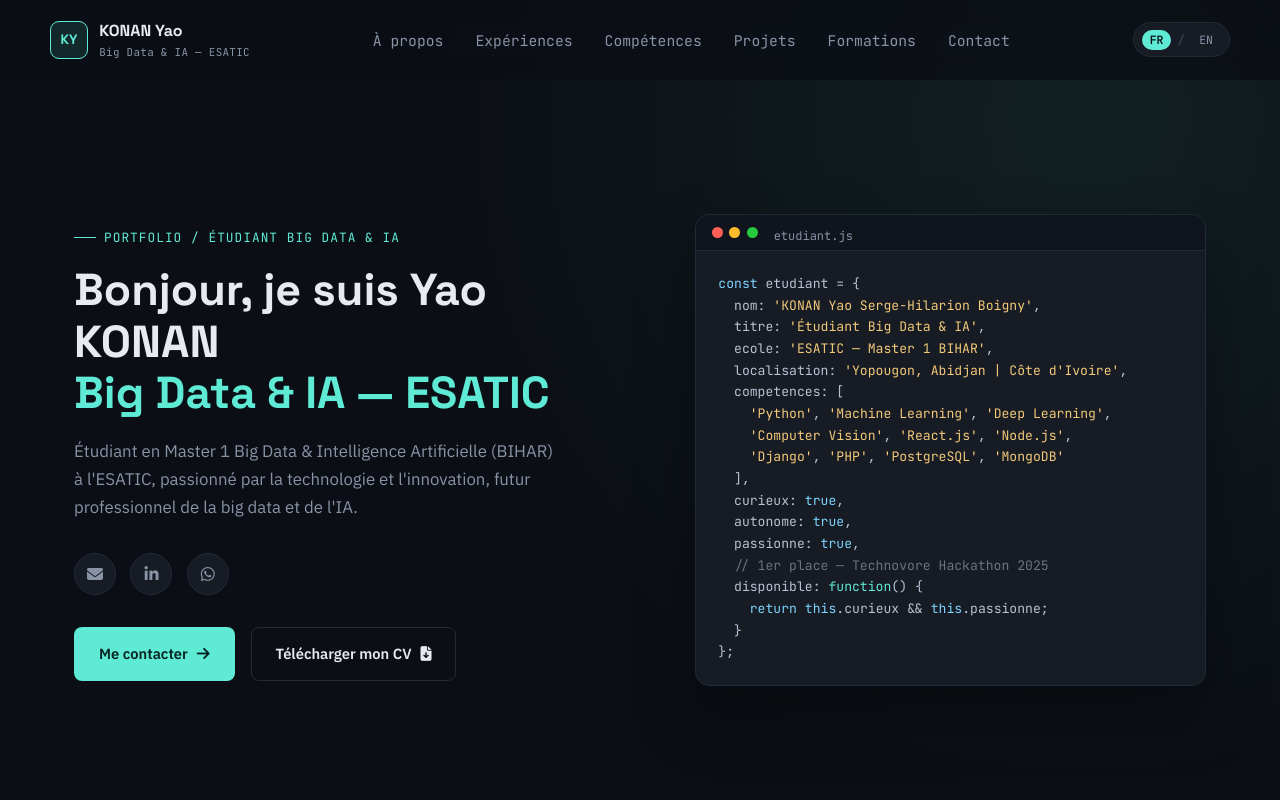
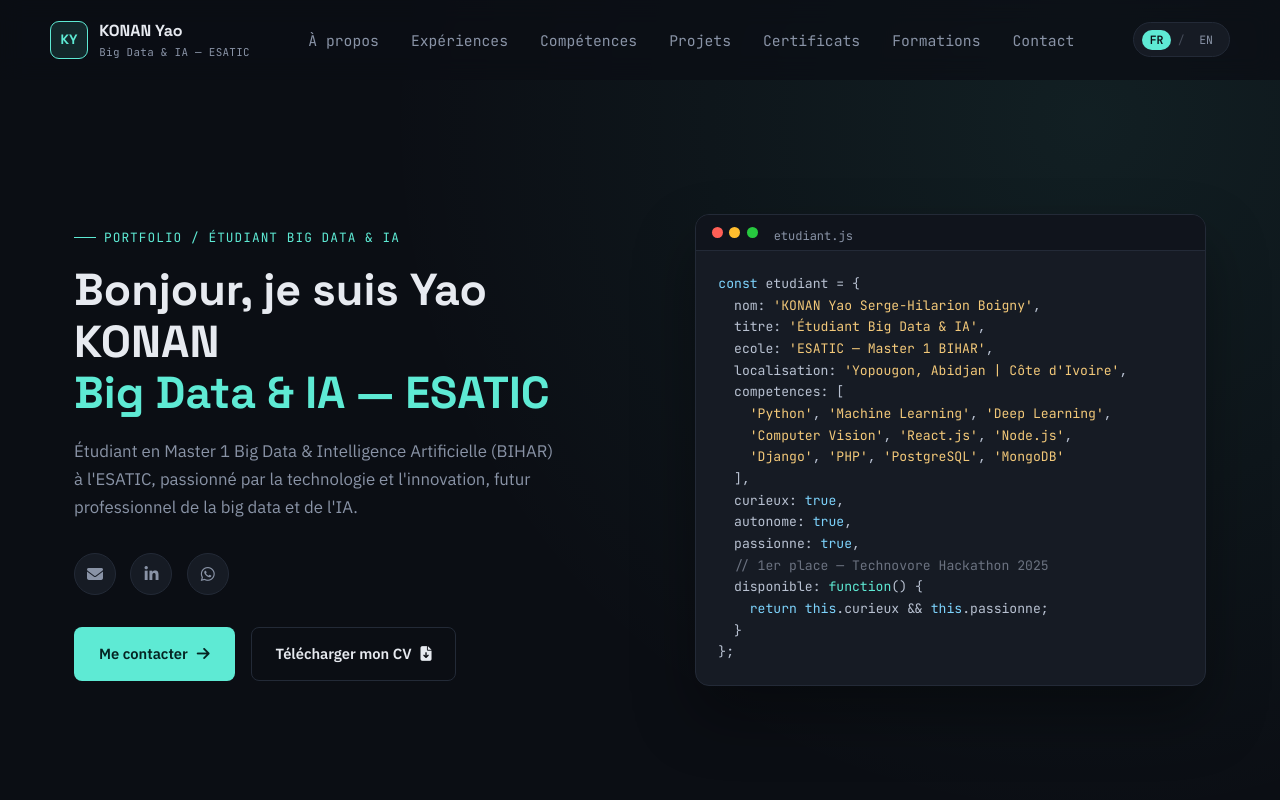
Before and after one commit to Hilarion13225/Yao-Konan-portfolio-react, a React (Vite) app: page / in a window 1280 px wide. Shown: the top 800 px of the page. Built offline with nearby package versions, Linux system fonts and the light colour scheme.

Commit message:
Ajout des certificat

```diff
--- a/src/App.jsx
+++ b/src/App.jsx
@@ -5,6 +5,7 @@ import About from './components/About.jsx'
 import Experience from './components/Experience.jsx'
 import Skills from './components/Skills.jsx'
 import Projects from './components/Projects.jsx'
+import Certificates from './components/Certificates.jsx'
 import Education from './components/Education.jsx'
 import Contact from './components/Contact.jsx'
 import Footer from './components/Footer.jsx'
@@ -35,6 +36,7 @@ export default function App() {
       <Experience />
       <Skills />
       <Projects />
+      <Certificates />
       <Education />
       <Contact />
       <Footer />
--- /dev/null
+++ b/src/components/Certificates.jsx
@@ -0,0 +1,52 @@
+import Reveal from './Reveal.jsx'
+import { certificates } from '../data.js'
+import { useLanguage } from '../i18n/LanguageContext.jsx'
+
+export default function Certificates() {
+  const { lang, t } = useLanguage()
+
+  // Tri du plus récent au plus ancien, peu importe l'ordre dans data.js
+  const sortedCertificates = [...certificates].sort(
+    (a, b) => new Date(b.dateISO) - new Date(a.dateISO)
+  )
+
+  return (
+    <section className="section" id="certificates" style={{ background: 'var(--bg-alt)' }}>
+      <div className="container">
+        <Reveal as="span" className="eyebrow">{t.certificates.eyebrow}</Reveal>
+        <Reveal as="h2" className="section-title">{t.certificates.title}</Reveal>
+        <Reveal as="p" className="section-lead">
+          {t.certificates.lead}
+        </Reveal>
+        <div className="certificates-grid">
+          {sortedCertificates.map((cert, i) => (
+            <Reveal key={i} className="certificate-card">
+              <div className="certificate-icon">
+                {cert.image ? (
+                  <img src={cert.image} alt={cert.title[lang]} />
+                ) : (
+                  <i className="fas fa-certificate"></i>
+                )}
+              </div>
+              <div className="certificate-body">
+                <h3>{cert.title[lang]}</h3>
+                <p className="certificate-issuer">{cert.issuer}</p>
+                <span className="certificate-date">{cert.date[lang]}</span>
+                {cert.credentialUrl && (
+                  <a
+                    href={cert.credentialUrl}
+                    className="certificate-link"
+                    target="_blank"
+                    rel="noreferrer"
+                  >
+                    {t.certificates.viewCredential} <i className="fas fa-arrow-up-right-from-square"></i>
+                  </a>
+                )}
+              </div>
+            </Reveal>
+          ))}
+        </div>
+      </div>
+    </section>
+  )
+}
--- a/src/components/Projects.jsx
+++ b/src/components/Projects.jsx
@@ -1,9 +1,17 @@
+import { useState } from 'react'
 import Reveal from './Reveal.jsx'
 import { projects } from '../data.js'
 import { useLanguage } from '../i18n/LanguageContext.jsx'
 
+// Nombre de projets visibles avant de cliquer sur "Voir plus"
+const VISIBLE_COUNT = 3
+
 export default function Projects() {
   const { lang, t } = useLanguage()
+  const [showAll, setShowAll] = useState(false)
+
+  const visibleProjects = showAll ? projects : projects.slice(0, VISIBLE_COUNT)
+  const hasMore = projects.length > VISIBLE_COUNT
 
   return (
     <section className="section" id="projects" style={{ background: 'var(--bg-alt)' }}>
@@ -14,7 +22,7 @@ export default function Projects() {
           {t.projects.lead}
         </Reveal>
         <div className="projects-grid">
-          {projects.map((project, i) => (
+          {visibleProjects.map((project, i) => (
             <Reveal key={i} className="project-card">
               {project.thumb && (
                 <div className="project-thumb">
@@ -39,6 +47,7 @@ export default function Projects() {
             </Reveal>
           ))}
 
+          {(!hasMore || showAll) && (
             <Reveal className="project-card placeholder">
               <div className="project-body">
                 <i className="fas fa-plus"></i>
@@ -46,7 +55,24 @@ export default function Projects() {
                 <p>{t.projects.nextText}</p>
               </div>
             </Reveal>
+          )}
         </div>
+
+        {hasMore && (
+          <div className="projects-toggle">
+            <button
+              type="button"
+              className={`projects-toggle-btn ${showAll ? 'is-open' : ''}`}
+              onClick={() => setShowAll((v) => !v)}
+              aria-expanded={showAll}
+            >
+              <span>{showAll ? t.projects.showLess : t.projects.showMore}</span>
+              <span className="projects-toggle-icon">
+                <i className="fas fa-chevron-down"></i>
+              </span>
+            </button>
+          </div>
+        )}
       </div>
     </section>
   )
--- a/src/data.js
+++ b/src/data.js
@@ -20,6 +20,7 @@ export const navLinks = [
   { href: '#experience', key: 'experience' },
   { href: '#skills', key: 'skills' },
   { href: '#projects', key: 'projects' },
+  { href: '#certificates', key: 'certificates' },
   { href: '#education', key: 'education' },
   { href: '#contact', key: 'contact' },
 ]
@@ -120,6 +121,82 @@ export const education = [
     },
     org: "PIGIER Côte d'Ivoire, Plateau/Abidjan",
     description: { fr: '', en: '' },
+  },
+]
+
+// Ajoute ici tes certificats. `image` peut être null (une icône générique
+// s'affichera à la place) ou un chemin vers /public/images/....
+// `credentialUrl` peut être null si tu n'as pas de lien de vérification :
+// dans ce cas le bouton "Voir le certificat" ne s'affiche tout simplement pas.
+// `dateISO` (format AAAA-MM-JJ) sert uniquement au tri : les certificats sont
+// automatiquement affichés du plus récent au plus ancien, peu importe
+// l'ordre dans lequel tu les ajoutes ci-dessous.
+export const certificates = [
+  {
+    title: {
+      fr: '2025 C Programming Bootcamp - The Complete C Language Course',
+      en: '2025 C Programming Bootcamp - The Complete C Language Course',
+    },
+    issuer: 'Udemy — Toppers Bootcamp',
+    date: { fr: '27 mars 2026', en: 'March 27, 2026' },
+    dateISO: '2026-03-27',
+    image: null,
+    credentialUrl: 'https://ude.my/UC-4b258001-ff06-4711-a978-5ae3a9fdd9b9',
+  },
+  {
+    title: {
+      fr: 'Machine Learning and Deep Learning Projects in Python',
+      en: 'Machine Learning and Deep Learning Projects in Python',
+    },
+    issuer: 'Udemy — S. Emadedin Hashemi',
+    date: { fr: '26 février 2026', en: 'February 26, 2026' },
+    dateISO: '2026-02-26',
+    image: null,
+    credentialUrl: 'https://ude.my/UC-c675edfe-9e36-434c-a194-c6e58166f8c4',
+  },
+  {
+    title: {
+      fr: 'Learn Functions & Function Expressions in Modern JavaScript',
+      en: 'Learn Functions & Function Expressions in Modern JavaScript',
+    },
+    issuer: 'Udemy — Noshad Yousuf',
+    date: { fr: '27 juin 2025', en: 'June 27, 2025' },
+    dateISO: '2025-06-27',
+    image: null,
+    credentialUrl: 'https://ude.my/UC-4ce14893-fe81-4564-908b-29428bbd756a',
+  },
+  {
+    title: {
+      fr: 'Mastering HTML5: From Beginner to Advanced',
+      en: 'Mastering HTML5: From Beginner to Advanced',
+    },
+    issuer: 'Udemy — Mehmood Khalil, Zaheer Irshad',
+    date: { fr: '4 décembre 2024', en: 'December 4, 2024' },
+    dateISO: '2024-12-04',
+    image: null,
+    credentialUrl: 'https://ude.my/UC-bf859b75-bc77-463f-9a0c-f848be370edb',
+  },
+  {
+    title: {
+      fr: 'Laravel and Postman Rest API Development: Beginner to Pro',
+      en: 'Laravel and Postman Rest API Development: Beginner to Pro',
+    },
+    issuer: 'Udemy — Mehmood Khalil',
+    date: { fr: '28 avril 2025', en: 'April 28, 2025' },
+    dateISO: '2025-04-28',
+    image: null,
+    credentialUrl: 'https://ude.my/UC-f4c429e6-5fdb-4ef8-a323-5769841025aa',
+  },
+  {
+    title: {
+      fr: 'Python And Django Framework And HTML 5 Stack Complete Course',
+      en: 'Python And Django Framework And HTML 5 Stack Complete Course',
+    },
+    issuer: 'Udemy — Horizon Tech',
+    date: { fr: '8 avril 2025', en: 'April 8, 2025' },
+    dateISO: '2025-04-08',
+    image: null,
+    credentialUrl: 'https://ude.my/UC-d7acb6ec-6ca6-4a9b-a78c-2f0b2ab5bb4d',
   },
 ]
 
--- a/src/i18n/translations.js
+++ b/src/i18n/translations.js
@@ -5,6 +5,7 @@ export const translations = {
       experience: 'Expériences',
       skills: 'Compétences',
       projects: 'Projets',
+      certificates: 'Certificats',
       education: 'Formations',
       contact: 'Contact',
     },
@@ -52,6 +53,14 @@ export const translations = {
       launch: 'Launch',
       nextTitle: 'Prochain projet',
       nextText: "D'autres projets arrivent bientôt, au fil de ma formation en Big Data & IA.",
+      showMore: 'Voir plus de projets',
+      showLess: 'Voir moins',
+    },
+    certificates: {
+      eyebrow: 'Reconnaissances',
+      title: 'Certificats',
+      lead: 'Mes certifications et attestations obtenues au fil de ma formation.',
+      viewCredential: 'Voir le certificat',
     },
     contact: {
       eyebrow: 'Travaillons ensemble',
@@ -78,6 +87,7 @@ export const translations = {
       experience: 'Experience',
       skills: 'Skills',
       projects: 'Projects',
+      certificates: 'Certificates',
       education: 'Education',
       contact: 'Contact',
     },
@@ -125,6 +135,14 @@ export const translations = {
       launch: 'Launch',
       nextTitle: 'Next project',
       nextText: 'More projects are coming soon, as I progress through my Big Data & AI program.',
+      showMore: 'Show more projects',
+      showLess: 'Show less',
+    },
+    certificates: {
+      eyebrow: 'Recognitions',
+      title: 'Certificates',
+      lead: 'My certifications and credentials earned throughout my training.',
+      viewCredential: 'View certificate',
     },
     contact: {
       eyebrow: "Let's work together",
```
Also changed, not shown: src/index.css (+53 -0 lines). Lines whose indentation alone changed are shown as unchanged.
